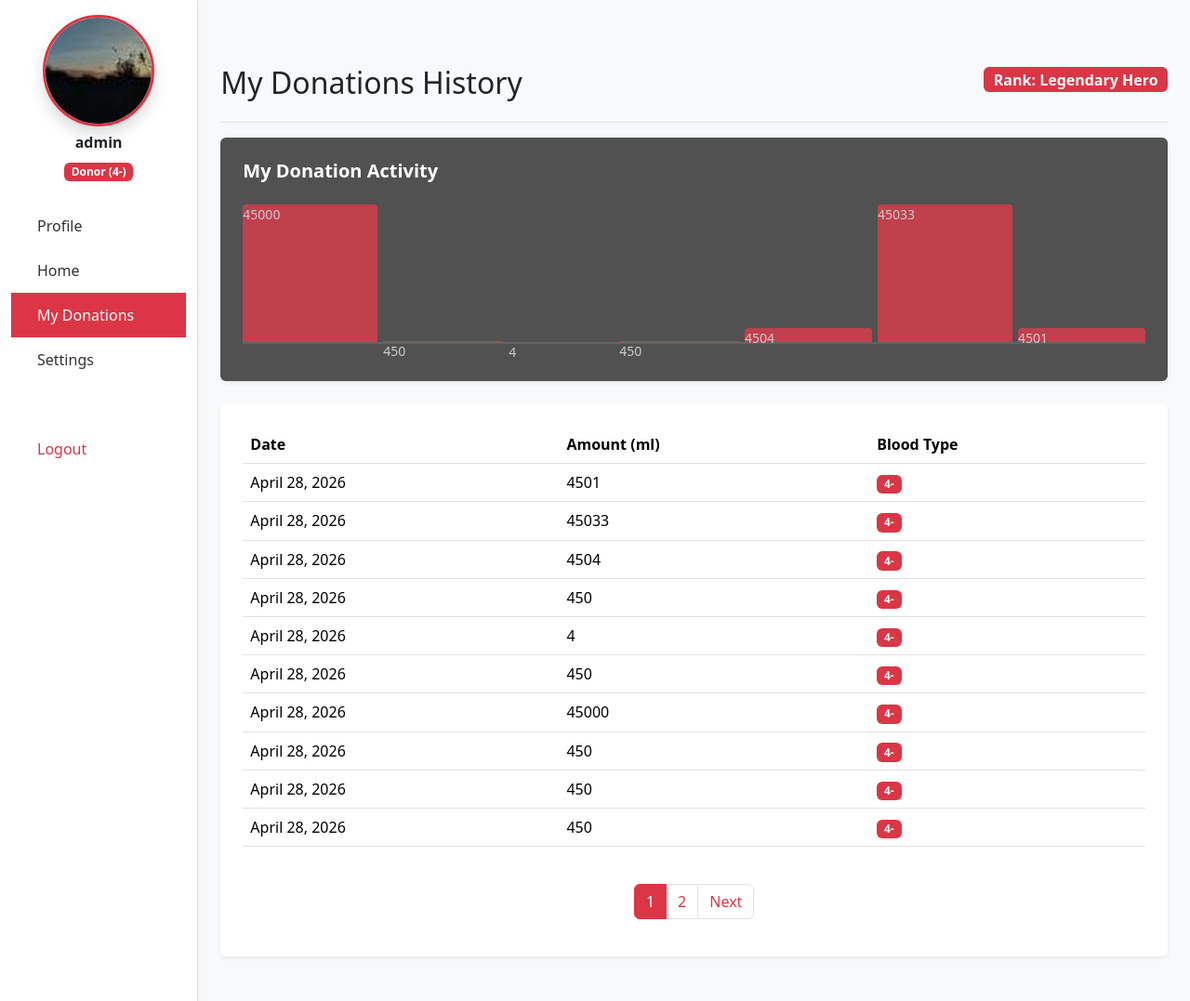
After one commit to Am0nik/Blood-Chain, a Django app: page /users/my-donations/ in a window 1280 px wide. The commit adds this page. Shown: the whole page at 93% size. Run offline with Django 5.2, Linux system fonts and the light colour scheme; a user stored in the database is signed in; data comes from the database, SQL or seed files in the repository; both versions use the stored data as it was after the commit; parts of the project's set-up code (start-up, migrations or seed data) failed here and were passed over; some libraries are stand-ins or nearby versions.

Commit message:
ended profile

```diff
--- a/Donations/admin.py
+++ b/Donations/admin.py
@@ -1,5 +1,6 @@
 from django.contrib import admin
-from .models import News, BloodInventory
+from .models import News, BloodInventory, Donation
 # Register your models here.
 admin.site.register(News)
 admin.site.register(BloodInventory)
+admin.site.register(Donation)
--- a/Donations/templates/index.html
+++ b/Donations/templates/index.html
@@ -117,11 +117,11 @@
                 </ul>
             </div>
             <div class="col mb-3">
-                <h5 class="fw-bold mb-3">Account</h5>
+                <h5 class="fw-bold mb-3"><a href="{% url 'profile' %}" class="nav-link p-0">Account</a></h5>
                 <ul class="nav flex-column">
                     <li class="nav-item mb-2"><a href="{% url 'register' %}" class="nav-link p-0 text-body-secondary">Register as Donor</a></li>
                     <li class="nav-item mb-2"><a href="{% url 'login' %}" class="nav-link p-0 text-body-secondary">Login</a></li>
-                    <li class="nav-item mb-2"><a href="#" class="nav-link p-0 text-body-secondary">Privacy Policy</a></li>
+                    <li class="nav-item mb-2"><a href="{% url 'terms' %}" class="nav-link p-0 text-body-secondary">Terms and Conditions</a></li>
                 </ul>
             </div>
             <div class="col mb-3">
--- a/Users/models.py
+++ b/Users/models.py
@@ -18,11 +18,11 @@ class User(AbstractUser):
     name = models.CharField(max_length=150, blank=True, null=True)
     full_name = models.CharField(max_length=255, blank=True, null=True)
     photo = ResizedImageField(
-        size=[300, 300],      # Максимальный размер (впишет в эти рамки)
-        crop=['middle', 'center'], # Обрежет по центру, чтобы было красиво
-        quality=75,           # Качество в % (75 — золотая середина)
+        size=[300, 300],
+        crop=['middle', 'center'],
+        quality=75,
         upload_to='user_photos/',
-        force_format='JPEG',  # Всегда сохранять как легкий JPEG
+        force_format='JPEG',
         blank=True,
         null=True
     )
@@ -37,6 +37,20 @@ class User(AbstractUser):
     )
     terms = models.BooleanField(default=False, verbose_name="Accept Terms and Conditions")
 
+    number_of_donations = models.PositiveIntegerField(default=0)
+    rank = models.CharField(max_length=20, default='Novice')
+
+    def save(self, *args, **kwargs):
+        if self.number_of_donations >= 10:
+            self.rank = 'Legendary Hero'
+        elif self.number_of_donations >= 5:
+            self.rank = 'Hero'
+        elif self.number_of_donations >= 1:
+            self.rank = 'Kind Soul'
+        else:
+            self.rank = 'Novice'
+        super().save(*args, **kwargs)
+
     USERNAME_FIELD = 'email'
     REQUIRED_FIELDS = ['username']
 
--- /dev/null
+++ b/Users/templates/my_donations.html
@@ -0,0 +1,157 @@
+{% load static %}
+<!DOCTYPE html>
+<html lang="en">
+<head>
+    <meta charset="UTF-8">
+    <meta name="viewport" content="width=device-width, initial-scale=1.0">
+    <title>Profile | Blood Chain</title>
+    <link rel="stylesheet" href="{% static 'styles/styles.css' %}">
+    <link href="https://cdn.jsdelivr.net/npm/bootstrap@5.3.8/dist/css/bootstrap.min.css" rel="stylesheet" integrity="sha384-sRIl4kxILFvY47J16cr9ZwB07vP4J8+LH7qKQnuqkuIAvNWLzeN8tE5YBujZqJLB" crossorigin="anonymous">
+
+    <style>
+        body { background-color: #f8f9fa; }
+        .sidebar { min-height: 100vh; background: #fff; border-right: 1px solid #dee2e6; }
+        .nav-link { color: #333; transition: 0.3s; padding: 12px 20px; }
+        .nav-link:hover { background: #fff5f5; color: #dc3545; }
+        .nav-link.active { background: #dc3545; color: #fff !important; }
+        .profile-img { width: 120px; height: 120px; object-fit: cover; border: 3px solid #dc3545; }
+    </style>
+</head>
+<body>
+
+<div class="container-fluid">
+    <div class="row">
+        <nav class="col-md-3 col-lg-2 d-md-block sidebar collapse shadow-sm">
+            <div class="position-sticky pt-3">
+                <div class="text-center mb-4">
+                    {% if user.photo %}
+                        <img src="{{ user.photo.url }}" class="rounded-circle profile-img mb-2 shadow">
+                    {% else %}
+                        <img src="https://placeholder.com" class="rounded-circle profile-img mb-2 shadow">
+                    {% endif %}
+                    <h6 class="fw-bold">{{ user.username }}</h6>
+                    <span class="badge bg-danger">Donor ({{ user.blood_type }})</span>
+                </div>
+
+                <ul class="nav flex-column mt-4">
+                    <li class="nav-item">
+                        <a class="nav-link" href="{% url 'profile' %}">
+                            <i class="bi bi-person-fill me-2"></i> Profile
+                        </a>
+                    </li>
+                    <li class="nav-item">
+                        <a class="nav-link" href="{% url 'index' %}">
+                            <i class="bi bi-house-door me-2"></i> Home
+                        </a>
+                    </li>
+                    <li class="nav-item">
+                        <a class="nav-link active" href="{% url 'my_donations' %}">
+                            <i class="bi bi-droplet-fill me-2"></i> My Donations
+                        </a>
+                    </li>
+                    <li class="nav-item">
+                        <a class="nav-link" href="{% url 'settings' %}">
+                            <i class="bi bi-gear-fill me-2"></i> Settings
+                        </a>
+                    </li>
+                    <li class="nav-item mt-5">
+                        <a class="nav-link text-danger" href="{% url 'logout' %}">
+                            <i class="bi bi-box-arrow-right me-2"></i> Logout
+                        </a>
+                    </li>
+                </ul>
+            </div>
+        </nav>
+
+        <main class="col-md-9 ms-sm-auto col-lg-10 px-md-4 py-5">
+            <div class="d-flex justify-content-between align-items-center pt-3 pb-2 mb-3 border-bottom">
+                <h1 class="h2">My Donations History</h1>
+                <div class="text-center mb-4">
+                    <div class="badge bg-danger text-white fs-6 mt-2">
+                        <i class="bi bi-star-fill"></i> Rank: {{ user.rank }}
+                    </div>
+                </div>
+
+            </div>
+
+            <div class="card text-white p-4 shadow-sm border-0 mb-4" style="background-color:#515151;">
+                <h2 class="h5 mb-4 fw-bold">My Donation Activity</h2>
+                <div class="chart-area d-flex align-items-end justify-content-between" style="height: 150px; border-bottom: 2px solid rgba(255,255,255,0.1); gap: 6px;">
+
+                    {% for item in history reversed %}
+                        <div class="flex-grow-1 position-relative donation-bar"
+                             style="height: {{ item.bar_height }}%;
+                                    background: #f03a4b;
+                                    border-radius: 4px 4px 0 0;
+                                    transition: all 0.4s ease;
+                                    opacity: 0.7;"
+                             title="Date: {{ item.date|date:'d.m.Y' }} | Amount: {{ item.amount }}ml">
+                             <div class="bar-value small">{{ item.amount }}</div>
+                        </div>
+                    {% endfor %}
+                </div>
+                <div class="d-flex justify-content-between mt-3 opacity-50 small">
+                    {% if history %}
+                        <span>{{ history.last.date|date:'M j' }}</span>
+                    {% else %}
+                        <span>No donations yet</span>
+                    {% endif %}
+                </div>
+
+            </div>
+
+
+            <div class="card p-4 border-0 shadow-sm">
+            {% if donations %}
+                <table class="table table-hover">
+                    <thead>
+                        <tr>
+                            <th scope="col">Date</th>
+                            <th scope="col">Amount (ml)</th>
+                            <th scope="col">Blood Type</th>
+                        </tr>
+                    </thead>
+                    <tbody>
+                        {% for donation in donations %}
+                        <tr>
+                            <td>{{ donation.date|date:"F j, Y" }}</td>
+                            <td>{{ donation.amount }}</td>
+                            <td><span class="badge bg-danger">{{ donation.blood_type_at_donation }}</span></td>
+                        </tr>
+                        {% endfor %}
+                    </tbody>
+                </table>
+
+                <nav aria-label="Page navigation" class="mt-4">
+                    <ul class="pagination justify-content-center">
+                        {% if donations.has_previous %}
+                            <li class="page-item">
+                                <a class="page-link text-danger" href="?page={{ donations.previous_page_number }}">Previous</a>
+                            </li>
+                        {% endif %}
+                        {% for num in donations.paginator.page_range %}
+                            <li class="page-item {% if donations.number == num %}active{% endif %}">
+                                <a class="page-link {% if donations.number == num %}bg-danger border-danger text-white{% else %}text-danger{% endif %}"
+                                   href="?page={{ num }}">{{num}}</a>
+                            </li>
+                        {% endfor %}
+                        {% if donations.has_next%}
+                            <li class="page-item">
+                                <a class="page-link text-danger" href="?page={{donations.next_page_number}}">Next</a>
+                            </li>
+                        {% endif %}
+                    </ul>
+                </nav>
+                {% else %}
+                    <p class="text-muted mb-0">You haven't made any donations yet</p>
+                {% endif %}
+            </div>
+
+
+
+        </main>
+    </div>
+</div>
+<script src="https://cdn.jsdelivr.net/npm/bootstrap@5.3.8/dist/js/bootstrap.bundle.min.js" integrity="sha384-FKyoEForCGlyvwx9Hj09JcYn3nv7wiPVlz7YYwJrWVcXK/BmnVDxM+D2scQbITxI" crossorigin="anonymous"></script>
+</body>
+</html>
--- a/Users/urls.py
+++ b/Users/urls.py
@@ -8,4 +8,6 @@ urlpatterns = [
     path('profile/', views.profile_view, name='profile'),
     path('settings/', views.settings_view, name='settings'),
     path('logout/', views.logout_view, name='logout'),
+    path('my-donations/', views.my_donations_view, name='my_donations'),
+    path('terms/', views.terms_and_conditions_view, name='terms'),
 ]
--- a/Users/views.py
+++ b/Users/views.py
@@ -57,7 +57,38 @@ def settings_view(request):
 
     return render(request, 'settings.html', {'form': form})
 
+from django.core.paginator import Paginator
+@login_required
+def my_donations_view(request):
+    # 1. Данные для основной таблицы (с пагинацией)
+    donations_list = request.user.my_donations.all().order_by('-date')
+    paginator = Paginator(donations_list, 10)
+    page_number = request.GET.get('page')
+    donations_obj = paginator.get_page(page_number)
+    user_donations = list(request.user.my_donations.all().order_by('-date')[:7])
+    first_date = None
+    last_date = None
+    if user_donations:
+        max_am = max(d.amount for d in user_donations) or 450
+        for donation in user_donations:
+            donation.bar_height = (donation.amount / max_am) * 100
+
+        first_date = user_donations[-1].date
+        last_date = user_donations[0].date
+
+    context = {
+        'donations': donations_obj,
+        'history': user_donations,
+        'first_date': first_date,
+        'last_date': last_date
+    }
+
+    return render(request, 'my_donations.html', context)
+
 def logout_view(request):
     logout(request)
     messages.info(request, "You have been logged out")
     return redirect('index')
+
+def terms_and_conditions_view(request):
+    return render(request, 'termsandconditions.html')
--- a/static/js/script.js
+++ b/static/js/script.js
@@ -55,5 +55,5 @@ function showResult() {
 
 }
 
-// Запуск
+// start the quiz
 renderQuestion();
```
Also changed, not shown: Donations/models.py (+39 -1 lines), Users/forms.py (+15 -4 lines), Users/templates/profile.html (+14 -5 lines), Users/templates/register.html (+3 -10 lines), Users/templates/settings.html (+7 -11 lines), Users/templates/termsandconditions.html (added, +42 -0 lines), Donations/apps.py (line endings or trailing spaces), Donations/migrations/0005_donation.py (added), Users/migrations/0005_user_number_of_donations_user_rank.py (added), Users/migrations/0006_alter_user_rank.py (added), db.sqlite3, media/user_photos/403709149.31491f85.32x32o.189ea780ffe32x.jpeg (added).
